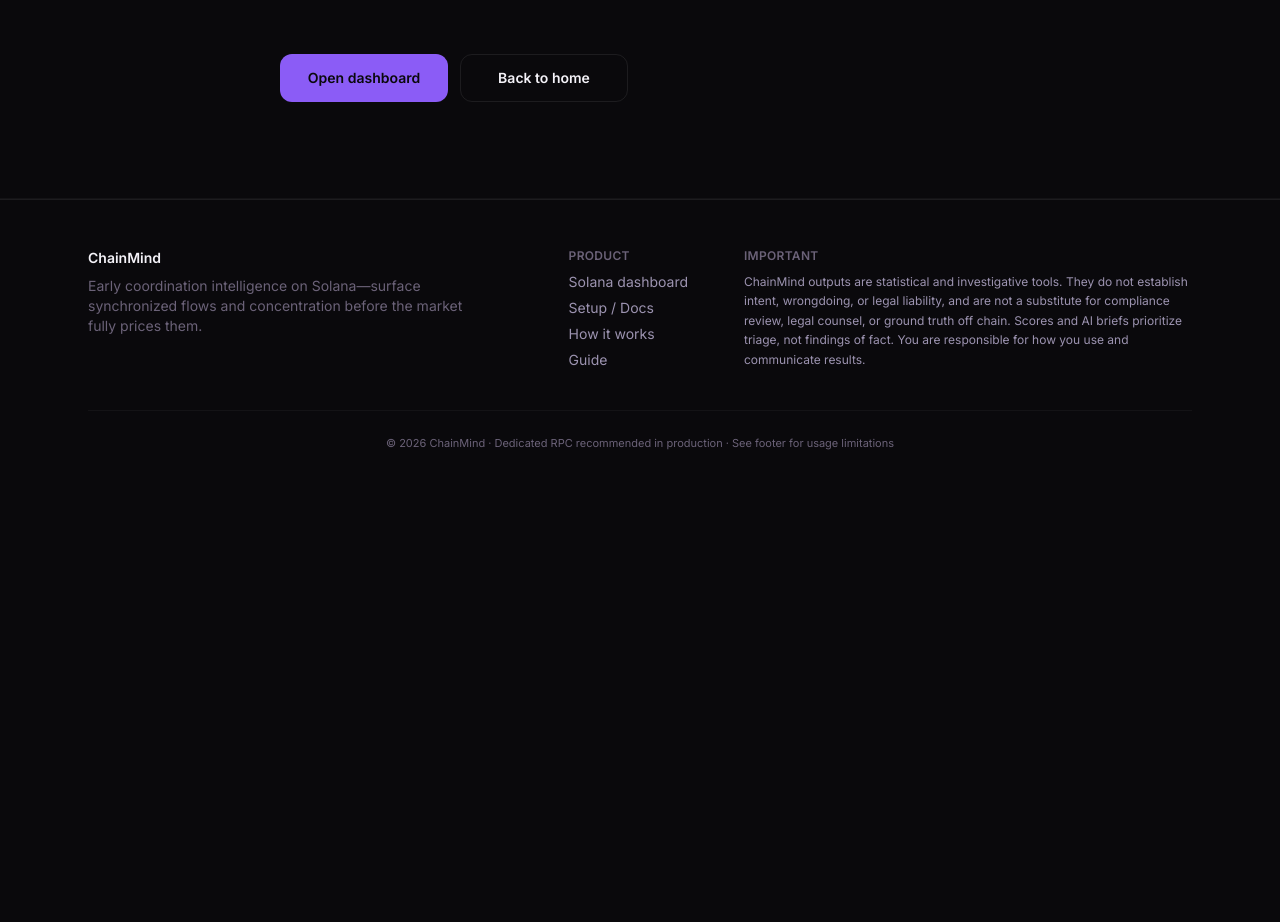
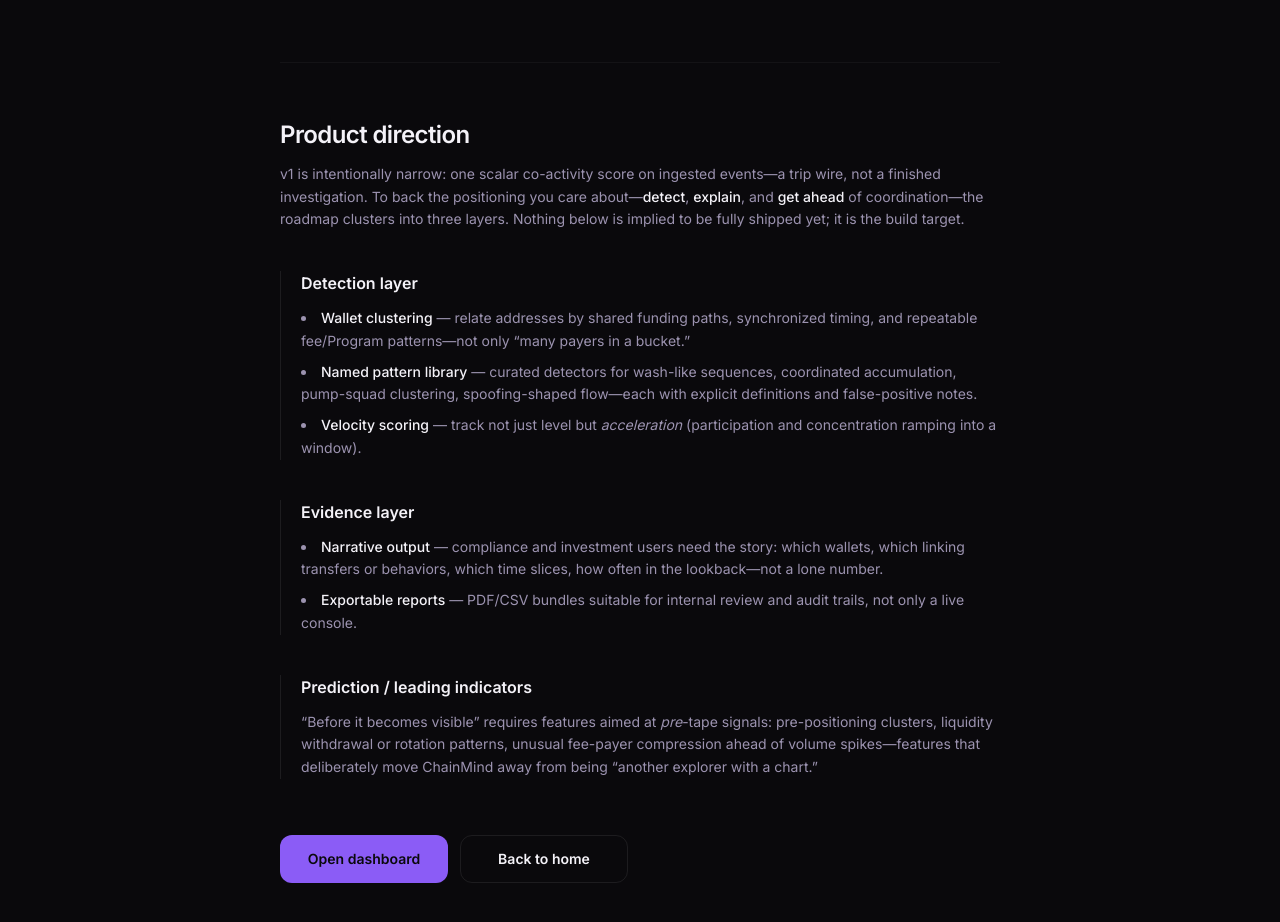
Before and after one commit to millw14/ChainMind, a Next.js app: page /how-it-works in a window 1280 px wide. Shown: the part 700-1622 px from the top of the page. Before the commit the page ends 1201 px from the top, so only its background shows below. Built offline with nearby package versions, Linux system fonts and the light colour scheme.

Commit message:
Docs: product direction roadmap (detection, evidence, leading indicators)
- Guide section outlines v1 vs planned layers; link from home operational block

Co-authored-by: Cursor <cursoragent@cursor.com>

```diff
--- a/app/(marketing)/how-it-works/page.js
+++ b/app/(marketing)/how-it-works/page.js
@@ -43,6 +43,63 @@ export default function HowItWorksPage() {
           </li>
         </ol>
 
+        <section id="roadmap" className="mt-16 scroll-mt-20 border-t border-cm-border-subtle pt-14">
+          <h2 className="text-xl font-semibold tracking-tight text-cm-text sm:text-2xl">Product direction</h2>
+          <p className="mt-3 text-sm leading-relaxed text-cm-muted">
+            v1 is intentionally narrow: one scalar co-activity score on ingested events—a trip wire, not a finished
+            investigation. To back the positioning you care about—<strong className="font-medium text-cm-text">detect</strong>,{" "}
+            <strong className="font-medium text-cm-text">explain</strong>, and{" "}
+            <strong className="font-medium text-cm-text">get ahead</strong> of coordination—the roadmap clusters into
+            three layers. Nothing below is implied to be fully shipped yet; it is the build target.
+          </p>
+
+          <div className="mt-10 space-y-10">
+            <div className="border-l border-cm-border pl-5">
+              <h3 className="text-base font-semibold text-cm-text">Detection layer</h3>
+              <ul className="mt-3 list-inside list-disc space-y-2 text-sm leading-relaxed text-cm-muted">
+                <li>
+                  <strong className="font-medium text-cm-text">Wallet clustering</strong> — relate addresses by shared
+                  funding paths, synchronized timing, and repeatable fee/Program patterns—not only “many payers in a
+                  bucket.”
+                </li>
+                <li>
+                  <strong className="font-medium text-cm-text">Named pattern library</strong> — curated detectors for
+                  wash-like sequences, coordinated accumulation, pump-squad clustering, spoofing-shaped flow—each with
+                  explicit definitions and false-positive notes.
+                </li>
+                <li>
+                  <strong className="font-medium text-cm-text">Velocity scoring</strong> — track not just level but{" "}
+                  <em>acceleration</em> (participation and concentration ramping into a window).
+                </li>
+              </ul>
+            </div>
+
+            <div className="border-l border-cm-border pl-5">
+              <h3 className="text-base font-semibold text-cm-text">Evidence layer</h3>
+              <ul className="mt-3 list-inside list-disc space-y-2 text-sm leading-relaxed text-cm-muted">
+                <li>
+                  <strong className="font-medium text-cm-text">Narrative output</strong> — compliance and investment
+                  users need the story: which wallets, which linking transfers or behaviors, which time slices, how
+                  often in the lookback—not a lone number.
+                </li>
+                <li>
+                  <strong className="font-medium text-cm-text">Exportable reports</strong> — PDF/CSV bundles suitable for
+                  internal review and audit trails, not only a live console.
+                </li>
+              </ul>
+            </div>
+
+            <div className="border-l border-cm-border pl-5">
+              <h3 className="text-base font-semibold text-cm-text">Prediction / leading indicators</h3>
+              <p className="mt-3 text-sm leading-relaxed text-cm-muted">
+                “Before it becomes visible” requires features aimed at <em>pre</em>-tape signals: pre-positioning
+                clusters, liquidity withdrawal or rotation patterns, unusual fee-payer compression ahead of volume
+                spikes—features that deliberately move ChainMind away from being “another explorer with a chart.”
+              </p>
+            </div>
+          </div>
+        </section>
+
         <div className="mt-14 flex flex-col gap-3 sm:flex-row sm:items-center">
           <Link
             href="/dashboard"
--- a/components/landing/LandingPage.jsx
+++ b/components/landing/LandingPage.jsx
@@ -166,7 +166,11 @@ export function LandingPage() {
             <h2 className="text-lg font-semibold text-cm-text">Operational reality</h2>
             <p className="mt-3 text-xs leading-relaxed text-cm-muted sm:text-sm">
               Public RPCs throttle; fat books distort naive buckets. Production means a dedicated endpoint, disciplined
-              ingest, and your own QA. See the site footer for important limitations on outputs.
+              ingest, and your own QA. See the site footer for important limitations on outputs.{" "}
+              <Link href="/how-it-works#roadmap" className="font-medium text-cm-text underline-offset-4 hover:underline">
+                Product direction
+              </Link>{" "}
+              outlines detection, evidence, and leading-indicator layers beyond v1.
             </p>
             <div className="mt-6 flex flex-wrap gap-3">
               <Link
```
